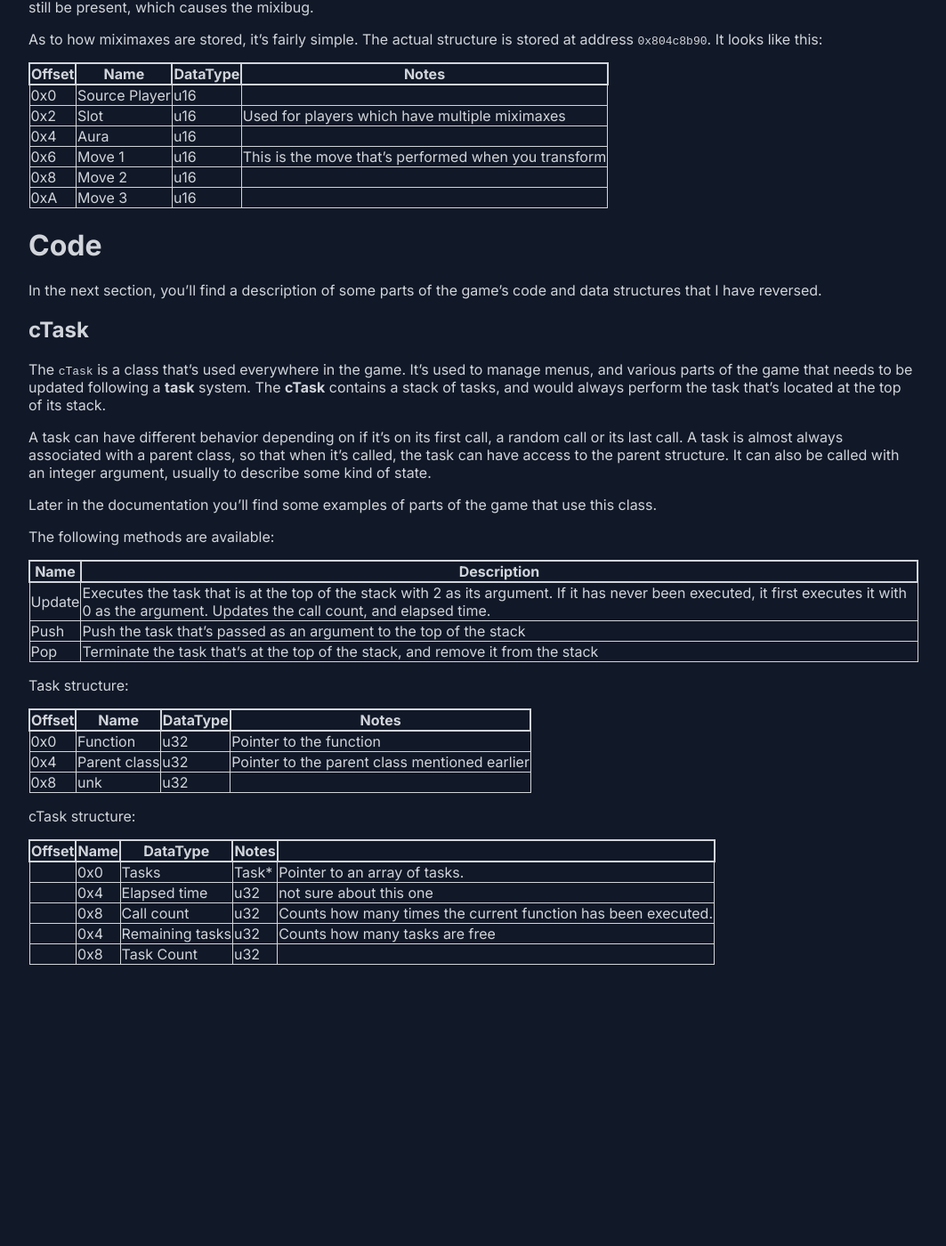
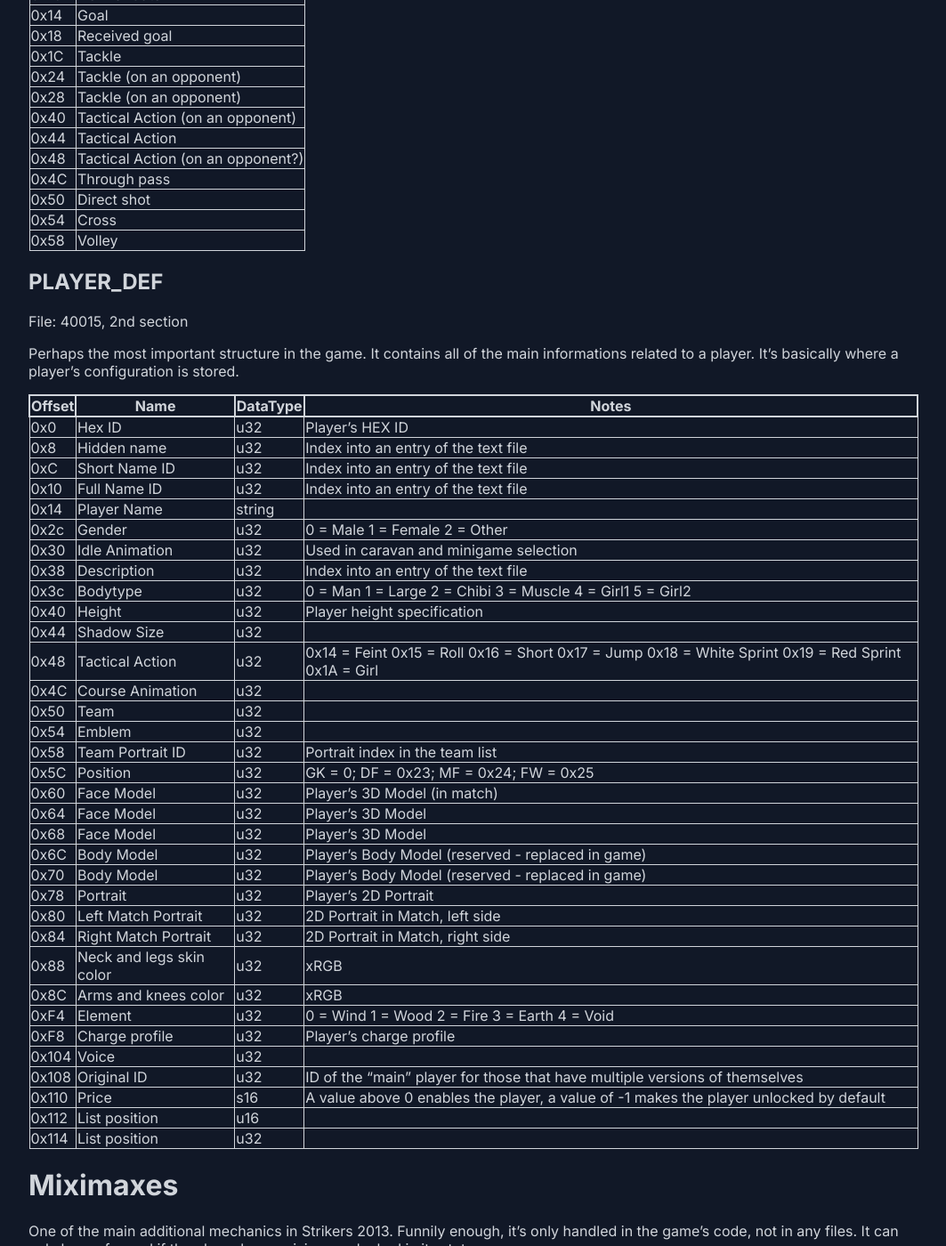
Before and after one commit to obluda3/obluda3.github.io, a Jekyll site: the page built from strikers/index.md, in a window 1280 px wide and 1400 px high, scrolled down 8060 px. Shown: the whole window at 89% size, without its empty margins (108-1171 px from the left). Built offline with Jekyll 4.4.1, drawn with Linux system fonts in a browser that asks for light colours; our own code applies the rules of GitHub Pages for plain Markdown files; before the commit the page ends 9154 px from its top, so only the background shows below that; some of the changed text lies outside the part shown.

Commit message:
Add 40015 documentation.

```diff
--- a/strikers/index.md
+++ b/strikers/index.md
@@ -8,7 +8,7 @@
 
 You can read it in whatever order but I'd recommend starting with **Filesystem**.
 
-Special thanks to [Alpha](), [onepiecefreak]() and [Rosetta]() for their help and work on the game.
+Special thanks to [Alpha](https://www.youtube.com/@Jhawk_029), [onepiecefreak](https://github.com/onepiecefreak3) and [Rosetta](https://twitter.com/fatalblooms92) for their help and work on the game.
 
 Here's a useful document: [Filemap](https://docs.google.com/spreadsheets/d/1Ze-WjHwCtC_ie8IV7JgQagF9QfnqWJfbxfC_Dy8u2eQ/)
 
@@ -27,7 +27,7 @@
 	- [Keys](#keys)
 	- [Player copies](#player-copies)
 	- [Charge Data](#charge-data)
-	- PLAYER_DEF
+	- [PLAYER_DEF](#player_def)
 	- Body models
 - Special Moves
 	- Definition
@@ -363,6 +363,78 @@
 
 Fun fact: Kidou has more than 5 different versions, his case is handled separately in the game's code.
 
+## Charge Data
+
+File: 40015, 1st section
+
+This structure contains the various "gauge points" given when a player performs an action in game. Each player has a specific profile, giving different bonuses to different actions. They correspond to what the competitive community call **charge profiles**. The gauge can be filled until it reaches 200, will stay full for 5 in-game minutes (unless the player is holding the ball).
+
+The file contains an array of the following structure, one for each charge profile. The structure is `0x60` bytes long
+
+| Offset | Name |
+| --- | --- |
+| 0x0 | Idle |
+| 0x4 | Holding the ball |
+| 0x8 | Pass |
+| 0xC | Normal Shoot |
+| 0x10 | Normal Catch |
+| 0x14 | Goal |
+| 0x18 | Received goal |
+| 0x1C | Tackle |
+| 0x24 | Tackle (on an opponent) |
+| 0x28 | Tackle (on an opponent) |
+| 0x40 | Tactical Action (on an opponent) |
+| 0x44 | Tactical Action |
+| 0x48 | Tactical Action (on an opponent?) |
+| 0x4C | Through pass |
+| 0x50 | Direct shot |
+| 0x54 | Cross |
+| 0x58 | Volley |
+
+## PLAYER_DEF
+
+File: 40015, 2nd section
+
+Perhaps the most important structure in the game. It contains all of the main informations related to a player. It's basically where a player's configuration is stored.
+
+| Offset | Name | DataType | Notes |
+| --- | --- | --- | --- |
+| 0x0 | Hex ID | u32 | Player's HEX ID |
+| 0x8 | Hidden name | u32 | Index into an entry of the text file |
+| 0xC | Short Name ID | u32 | Index into an entry of the text file |
+| 0x10 | Full Name ID | u32 | Index into an entry of the text file |
+| 0x14 | Player Name | string |  |
+| 0x2c | Gender | u32 | 0 = Male 1 = Female 2 = Other |
+| 0x30 | Idle Animation | u32 | Used in caravan and minigame selection |
+| 0x38 | Description | u32 | Index into an entry of the text file |
+| 0x3c | Bodytype | u32 | 0 = Man 1 = Large 2 = Chibi 3 = Muscle 4 = Girl1 5 = Girl2 |
+| 0x40 | Height | u32 | Player height specification |
+| 0x44 | Shadow Size | u32 | |
+| 0x48 | Tactical Action | u32 | 0x14 = Feint 0x15 = Roll 0x16 = Short 0x17 = Jump 0x18 = White Sprint 0x19 = Red Sprint 0x1A = Girl |
+| 0x4C | Course Animation | u32 | |
+| 0x50 | Team | u32 | |
+| 0x54 | Emblem | u32 | |
+| 0x58 | Team Portrait ID | u32 | Portrait index in the team list |
+| 0x5C | Position | u32 | GK = 0; DF = 0x23; MF = 0x24; FW = 0x25 |
+| 0x60 | Face Model | u32 | Player's 3D Model (in match) |
+| 0x64 | Face Model | u32 | Player's 3D Model |
+| 0x68 | Face Model | u32 | Player's 3D Model |
+| 0x6C | Body Model | u32 | Player's Body Model (reserved - replaced in game) |
+| 0x70 | Body Model | u32 | Player's Body Model (reserved - replaced in game) |
+| 0x78 | Portrait | u32 | Player's 2D Portrait |
+| 0x80 | Left Match Portrait | u32 | 2D Portrait in Match, left side |
+| 0x84 | Right Match Portrait | u32 | 2D Portrait in Match, right side |
+| 0x88 | Neck and legs skin color | u32 | xRGB |
+| 0x8C | Arms and knees color | u32 | xRGB |
+| 0xF4 | Element | u32 | 0 = Wind 1 = Wood 2 = Fire 3 = Earth 4 = Void |
+| 0xF8 | Charge profile | u32 | Player's charge profile |
+| 0x104 | Voice | u32 |  |
+| 0x108 | Original ID | u32 | ID of the "main" player for those that have multiple versions of themselves |
+| 0x110 | Price | s16 | A value above 0 enables the player, a value of -1 makes the player unlocked by default |
+| 0x112 | List position | u16 | |
+| 0x114 | List position | u32 | |
+
+
 # Miximaxes
 
 One of the main additional mechanics in Strikers 2013. Funnily enough, it's only handled in the game's code, not in any files. It can only be performed if the player has a miximax unlocked in its stats.
```
